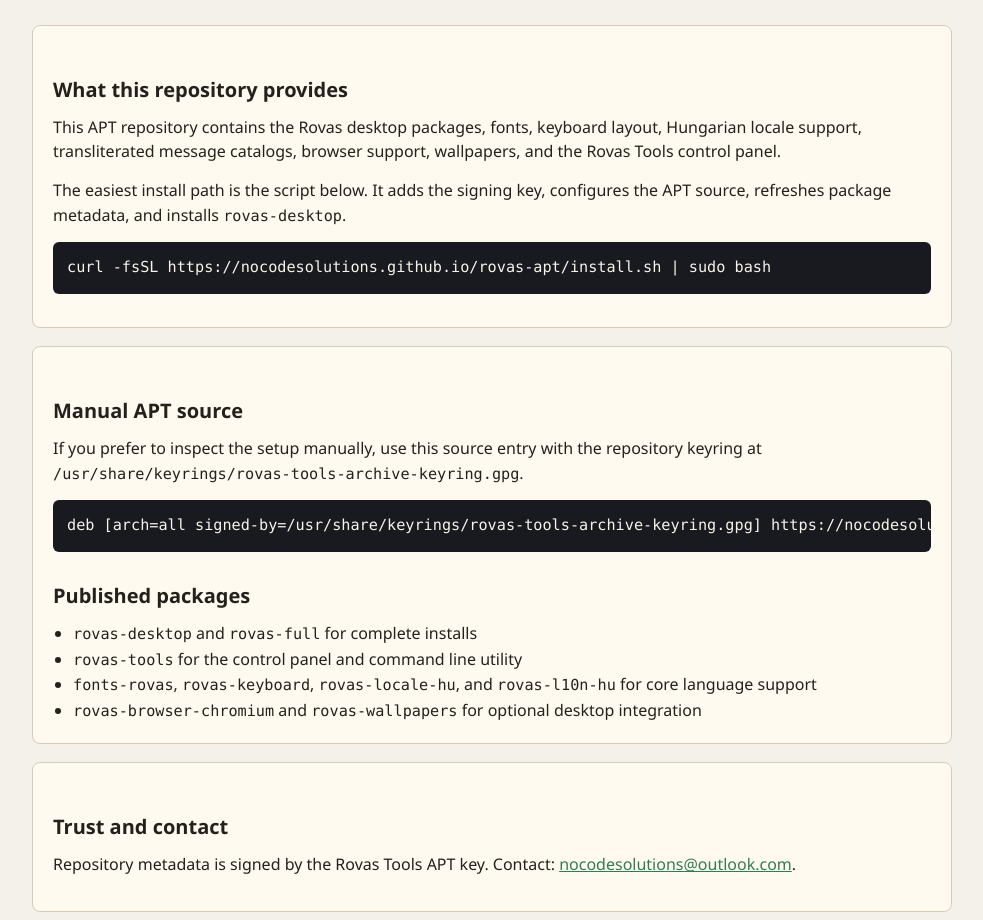
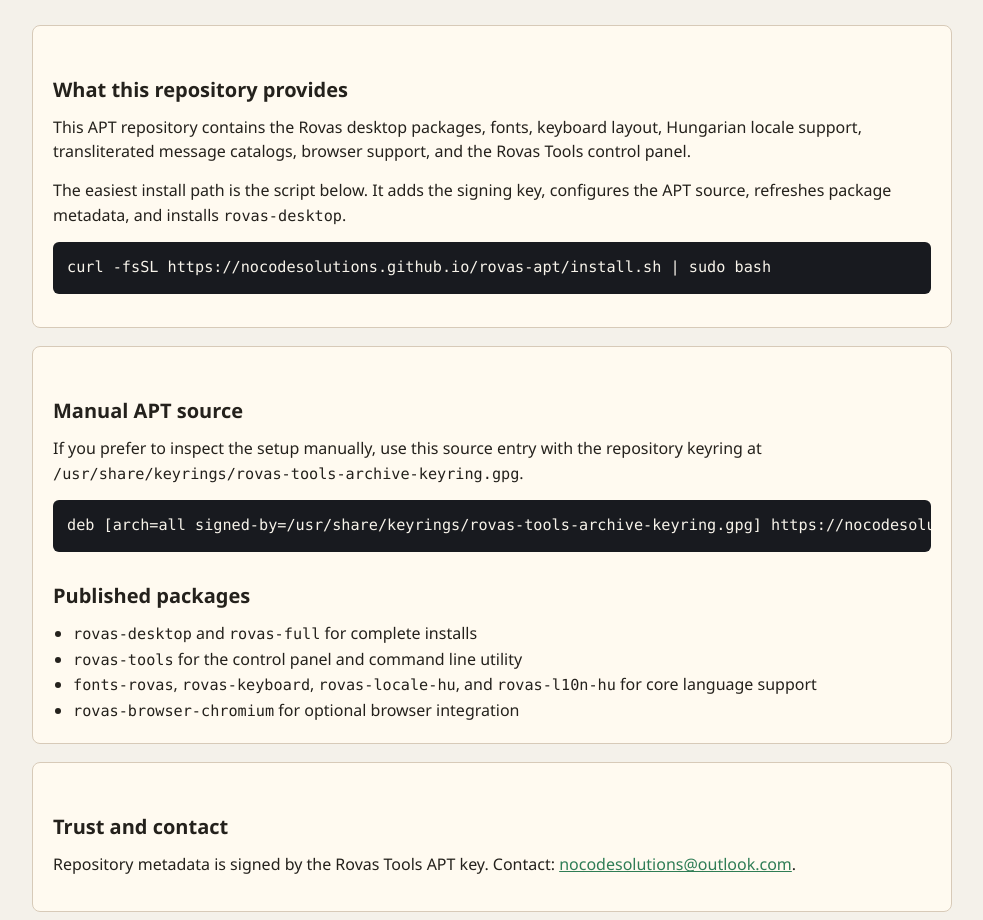
Before and after one commit to NocodeSolutions/rovas-apt, a plain HTML site: page index.html in a window 1280 px wide. Shown: the part 255-1175 px from the top of the page, without its empty margins (148-1131 px from the left). Drawn offline with Linux system fonts and the light colour scheme.

Commit message:
Remove wallpapers from APT repository

```diff
--- a/index.html
+++ b/index.html
@@ -135,7 +135,7 @@
 
     <section data-lang="en">
       <h2>What this repository provides</h2>
-      <p>This APT repository contains the Rovas desktop packages, fonts, keyboard layout, Hungarian locale support, transliterated message catalogs, browser support, wallpapers, and the Rovas Tools control panel.</p>
+      <p>This APT repository contains the Rovas desktop packages, fonts, keyboard layout, Hungarian locale support, transliterated message catalogs, browser support, and the Rovas Tools control panel.</p>
       <p>The easiest install path is the script below. It adds the signing key, configures the APT source, refreshes package metadata, and installs <code>rovas-desktop</code>.</p>
       <pre><code>curl -fsSL https://nocodesolutions.github.io/rovas-apt/install.sh | sudo bash</code></pre>
     </section>
@@ -156,7 +156,7 @@
         <li><code>rovas-desktop</code> and <code>rovas-full</code> for complete installs</li>
         <li><code>rovas-tools</code> for the control panel and command line utility</li>
         <li><code>fonts-rovas</code>, <code>rovas-keyboard</code>, <code>rovas-locale-hu</code>, and <code>rovas-l10n-hu</code> for core language support</li>
-        <li><code>rovas-browser-chromium</code> and <code>rovas-wallpapers</code> for optional desktop integration</li>
+        <li><code>rovas-browser-chromium</code> for optional browser integration</li>
       </ul>
     </section>
 
@@ -169,7 +169,7 @@
         <li><code>rovas-desktop</code> és <code>rovas-full</code> teljes telepítéshez</li>
         <li><code>rovas-tools</code> a vezérlőpanelhez és parancssori eszközhöz</li>
         <li><code>fonts-rovas</code>, <code>rovas-keyboard</code>, <code>rovas-locale-hu</code> és <code>rovas-l10n-hu</code> az alap nyelvi támogatáshoz</li>
-        <li><code>rovas-browser-chromium</code> és <code>rovas-wallpapers</code> opcionális asztali integrációhoz</li>
+        <li><code>rovas-browser-chromium</code> opcionális böngészőintegrációhoz</li>
       </ul>
     </section>
 
```
Also changed, not shown: 14 other files.
